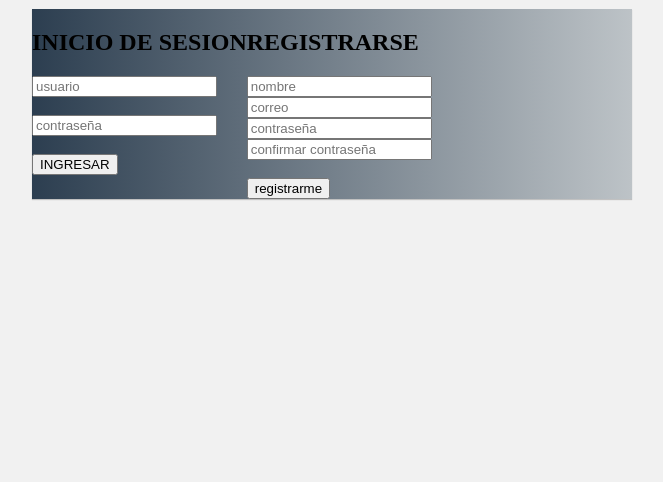
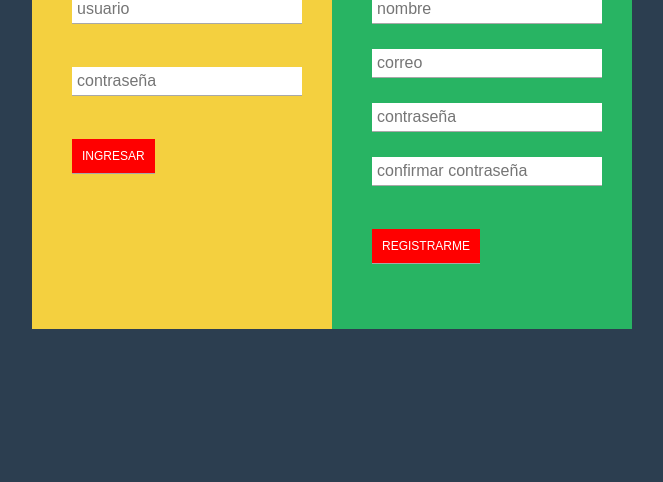
Before and after one commit to Amixir/proyecto-wireframe, a plain HTML site: page index.html in a window 1280 px wide. Shown: the part 354-836 px from the top of the page, without its empty margins (318-981 px from the left). Drawn offline with Linux system fonts and the light colour scheme.

Commit message:
inicio completo

```diff
--- a/css/main.css
+++ b/css/main.css
@@ -1,8 +1,10 @@
 body{
 
-	background: #f1f1f1;
+	background: #2c3e50;
 }
-
+.title{
+	color: white;
+}
 
 
 .container{
@@ -17,8 +19,76 @@ body{
 	display: flex;
 	width: 600px;
 	height: auto;
-	background: #bdc3c7;  /* fallback for old browsers */
-background: -webkit-linear-gradient(to right, #2c3e50, #bdc3c7);  /* Chrome 10-25, Safari 5.1-6 */
-background: linear-gradient(to right, #2c3e50, #bdc3c7); /* W3C, IE 10+/ Edge, Firefox 16+, Chrome 26+, Opera 12+, Safari 7+ */
-	box-shadow: 0 1px 1px 0 rgba(0, 0, 0, .2);
+	background: white;
 }
+.ingreso, .registro{
+	flex: 1;
+}
+.ingreso{
+	padding: 40px;
+	position: relative;
+	background: #F4D03F;
+}
+
+.ingreso h2{
+	color: black;
+	margin-bottom: 30px;
+}
+.ingreso input{
+	width: 100%;
+	padding: 5px;
+	font-size: 16px;
+	margin-bottom: 25px;
+	border-top-style: none;
+	border-left-style: none;
+	border-right-style: none;
+	border-bottom: 1px solid #a8a8a8;
+	color: #333;
+}
+ .ingreso input:active,
+ .ingreso input:focus{
+	 outline: none;
+ }
+ .ingreso .submit{
+	 width: auto;
+	 padding: 10px;
+	 background: red;
+	 color: white;
+	 font-size: 12px;
+	 cursor: pointer;
+ }
+
+.registro{
+	padding: 40px;
+	position: relative;
+	background: #28B463;
+
+}
+
+.registro h2{
+	color: black;
+	margin-bottom: 30px;
+}
+.registro input{
+	width: 100%;
+	padding: 5px;
+	font-size: 16px;
+	margin-bottom: 25px;
+	border-top-style: none;
+	border-left-style: none;
+	border-right-style: none;
+	border-bottom: 1px solid #a8a8a8;
+	color: #333;
+}
+ .registro input:active,
+ .registro input:focus{
+	 outline: none;
+ }
+ .registro .submit{
+	 width: auto;
+	 padding: 10px;
+	 background: red;
+	 color: white;
+	 font-size: 12px;
+	 cursor: pointer;
+ }
--- a/index.html
+++ b/index.html
@@ -34,7 +34,7 @@
 		<input type="texto" placeholder="correo" class="correo"><br>
 		<input type="password" placeholder="contraseña" class="password"><br>
 		<input type="password" placeholder="confirmar contraseña" class="password"><br><br>
-			<input type="submit" class="submit" value="registrarme">
+			<input type="submit" class="submit" value="REGISTRARME">
 		</div>
 		</div>
 </body>
```
